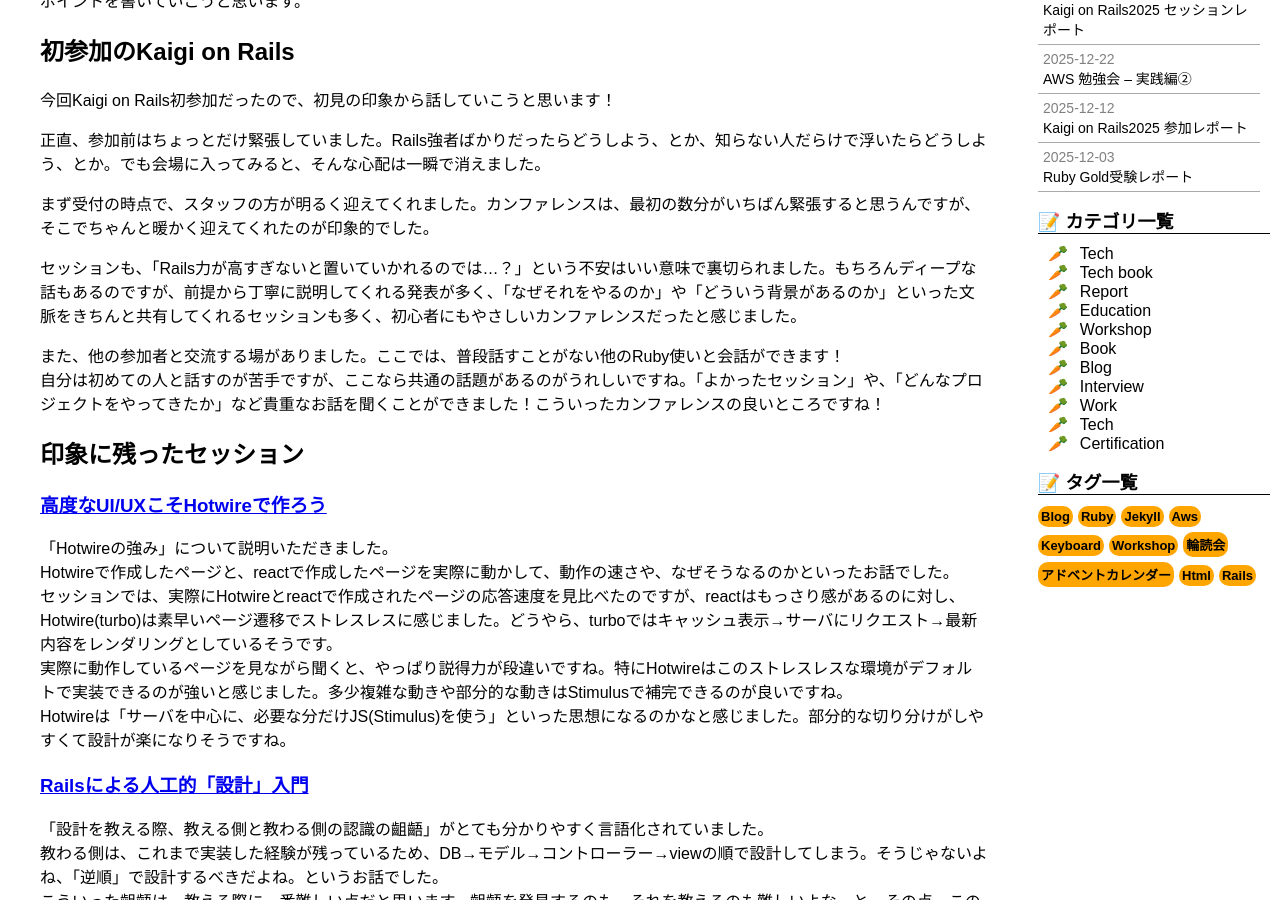
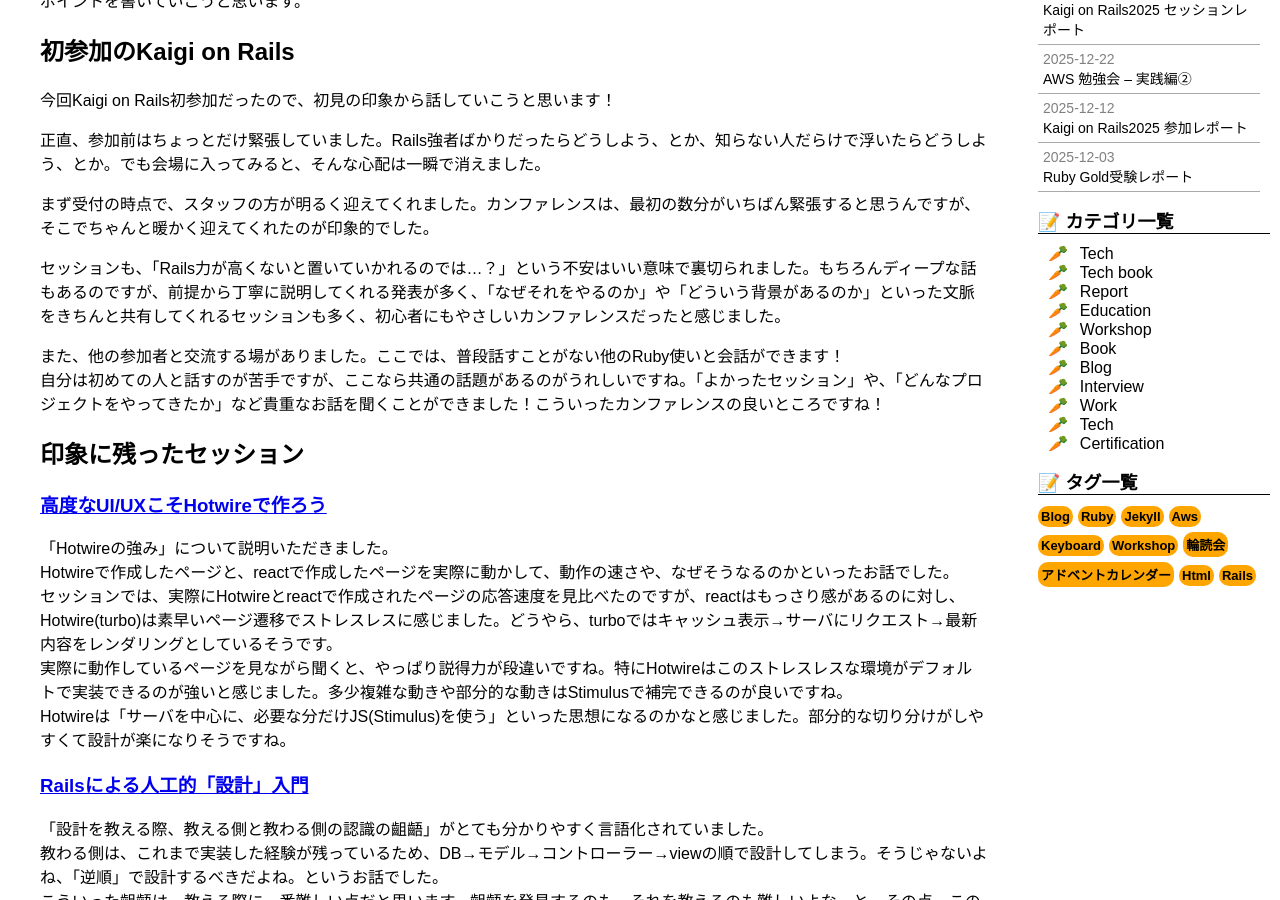
Before and after one commit to kcscarrot-konno/h2carrot.github.io, a Jekyll site: the page built from _posts/2026-02-13-kaigi_on_rails2025_session_reports.md, in a window 1280 px wide and 900 px high, scrolled down 377 px. Built offline with Jekyll 4.4.1, drawn with Linux system fonts in a browser that asks for light colours; nearby versions of some CDN libraries; emoji names are drawn with the system emoji font; comment, search, counter and statistics services are not loaded.

Commit message:
「Rails力が高すぎないと」の部分を「Rails力が高くないと」に修正

```diff
--- a/_posts/2026-02-13-kaigi_on_rails2025_session_reports.md
+++ b/_posts/2026-02-13-kaigi_on_rails2025_session_reports.md
@@ -20,7 +20,7 @@ tags: [Ruby]
 
 まず受付の時点で、スタッフの方が明るく迎えてくれました。カンファレンスは、最初の数分がいちばん緊張すると思うんですが、そこでちゃんと暖かく迎えてくれたのが印象的でした。<br>
 
-セッションも、「Rails力が高すぎないと置いていかれるのでは…？」という不安はいい意味で裏切られました。もちろんディープな話もあるのですが、前提から丁寧に説明してくれる発表が多く、「なぜそれをやるのか」や「どういう背景があるのか」といった文脈をきちんと共有してくれるセッションも多く、初心者にもやさしいカンファレンスだったと感じました。<br>
+セッションも、「Rails力が高くないと置いていかれるのでは…？」という不安はいい意味で裏切られました。もちろんディープな話もあるのですが、前提から丁寧に説明してくれる発表が多く、「なぜそれをやるのか」や「どういう背景があるのか」といった文脈をきちんと共有してくれるセッションも多く、初心者にもやさしいカンファレンスだったと感じました。<br>
 
 また、他の参加者と交流する場がありました。ここでは、普段話すことがない他のRuby使いと会話ができます！<br>
 自分は初めての人と話すのが苦手ですが、ここなら共通の話題があるのがうれしいですね。「よかったセッション」や、「どんなプロジェクトをやってきたか」など貴重なお話を聞くことができました！こういったカンファレンスの良いところですね！<br>
```
